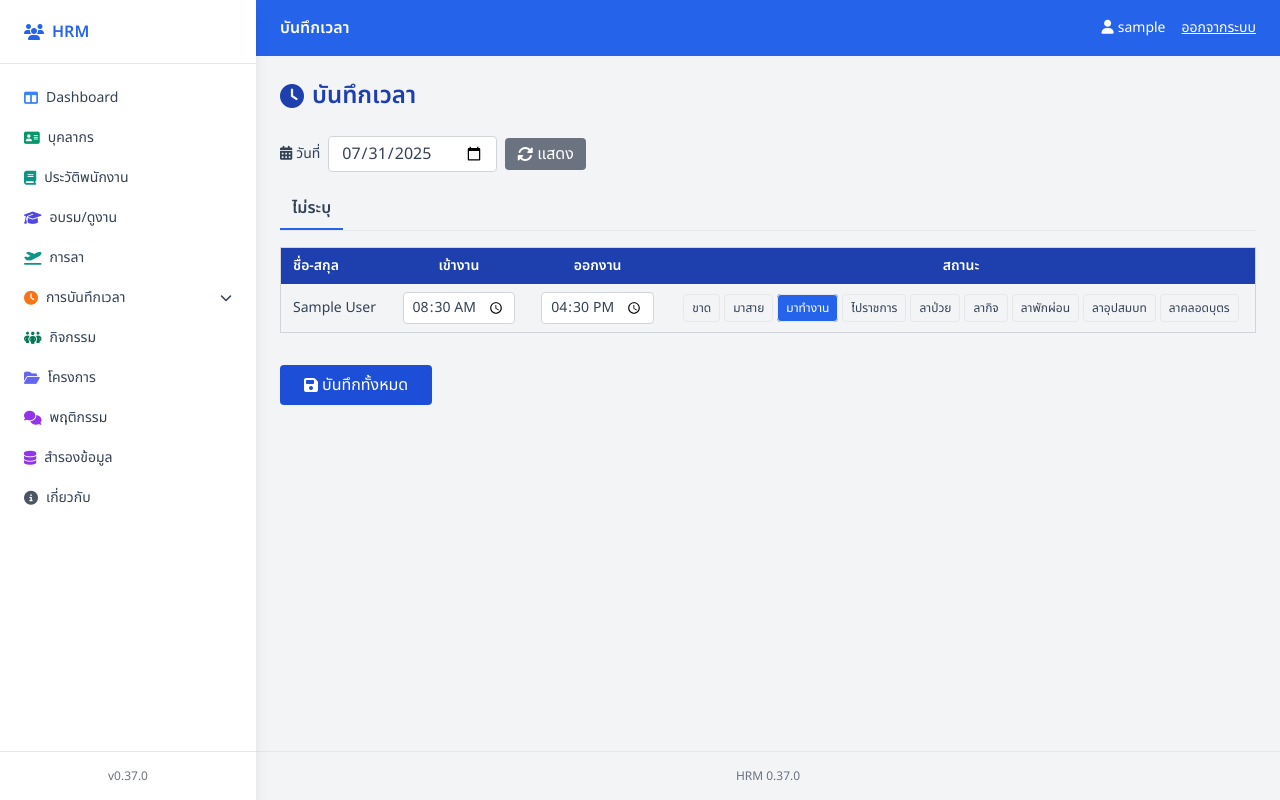
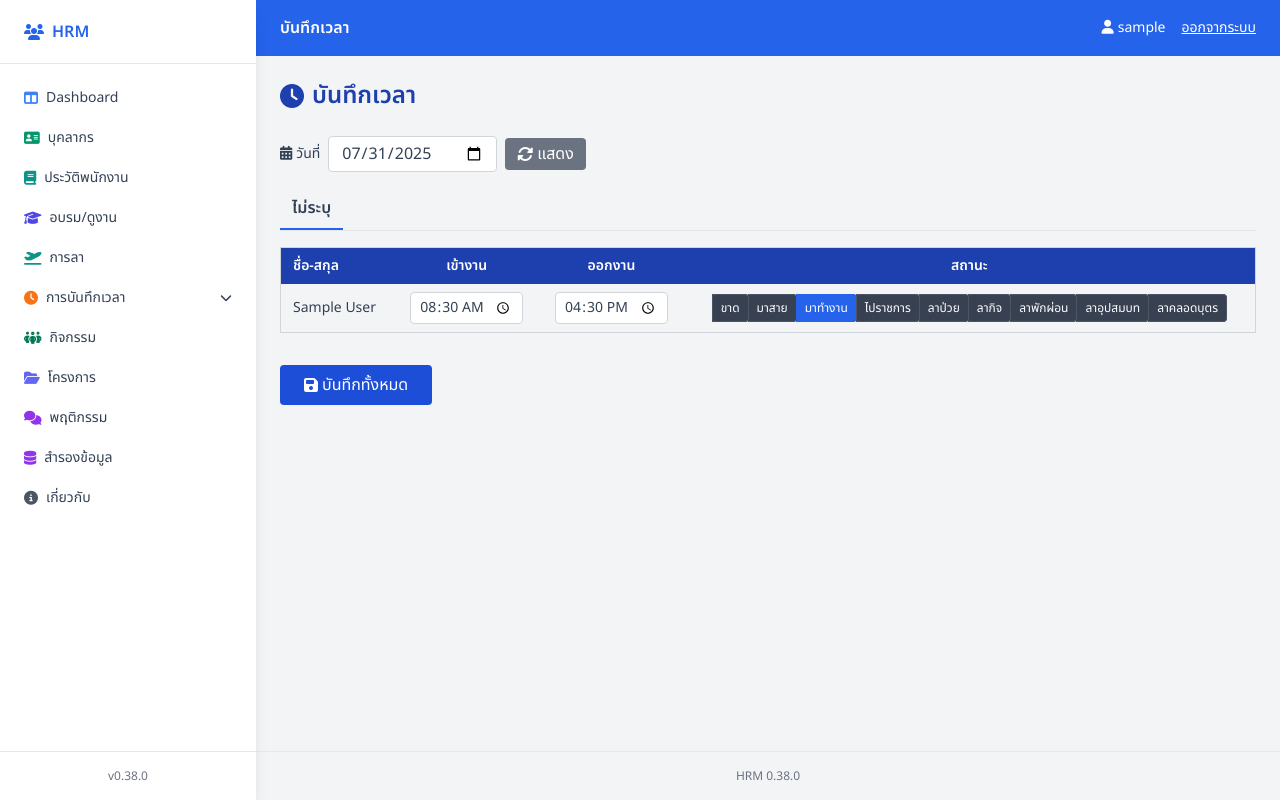
Before and after one commit to theeraphol/hrm, a Flask app: page /hrm/attendance in a window 1280 px wide. Run offline with Flask 2, Linux system fonts and the light colour scheme; the visitor is signed in with stand-in values (Sample User, id 1); data that the repository does not hold is empty; some libraries are stand-ins or nearby versions.

Commit message:
style: improve status button group

```diff
--- a/config.py
+++ b/config.py
@@ -3,7 +3,7 @@ import os
 class Config:
     """การตั้งค่าสำหรับแอปพลิเคชัน"""
 
-    VERSION = "0.37.0"
+    VERSION = "0.38.0"
 
     # รหัสสถานะการมาทำงาน
     WORK_STATUS = {
--- a/templates/attendance.html
+++ b/templates/attendance.html
@@ -43,11 +43,11 @@
               <input type="time" name="checkout_{{ s.id }}" value="{{ (attendance.get(s.id).checkout_time.strftime('%H:%M') if attendance.get(s.id) and attendance.get(s.id).checkout_time else default_checkout) }}" class="border border-gray-300 rounded px-2 py-1" />
             </td>
             <td class="py-2 px-3 text-center">
-              <div class="inline-flex flex-wrap gap-1 justify-center">
+              <div class="relative inline-flex align-middle">
                 {% for code, text in work_status.items() %}
-                <label>
+                <label class="-ml-px first:ml-0">
                   <input type="radio" name="status_{{ s.id }}" value="{{ code }}" class="peer sr-only" {% if attendance.get(s.id) and attendance.get(s.id).work_status==code %}checked{% elif not attendance.get(s.id) and code==2 %}checked{% endif %}>
-                  <span class="px-2 py-1 border rounded text-xs cursor-pointer peer-checked:bg-blue-600 peer-checked:text-white">{{ text }}</span>
+                  <span class="px-2 py-1 border border-gray-600 bg-gray-700 text-white text-xs cursor-pointer rounded-none first:rounded-l last:rounded-r peer-checked:bg-blue-600 peer-checked:border-blue-600">{{ text }}</span>
                 </label>
                 {% endfor %}
               </div>
```
Also changed, not shown: README.md.
